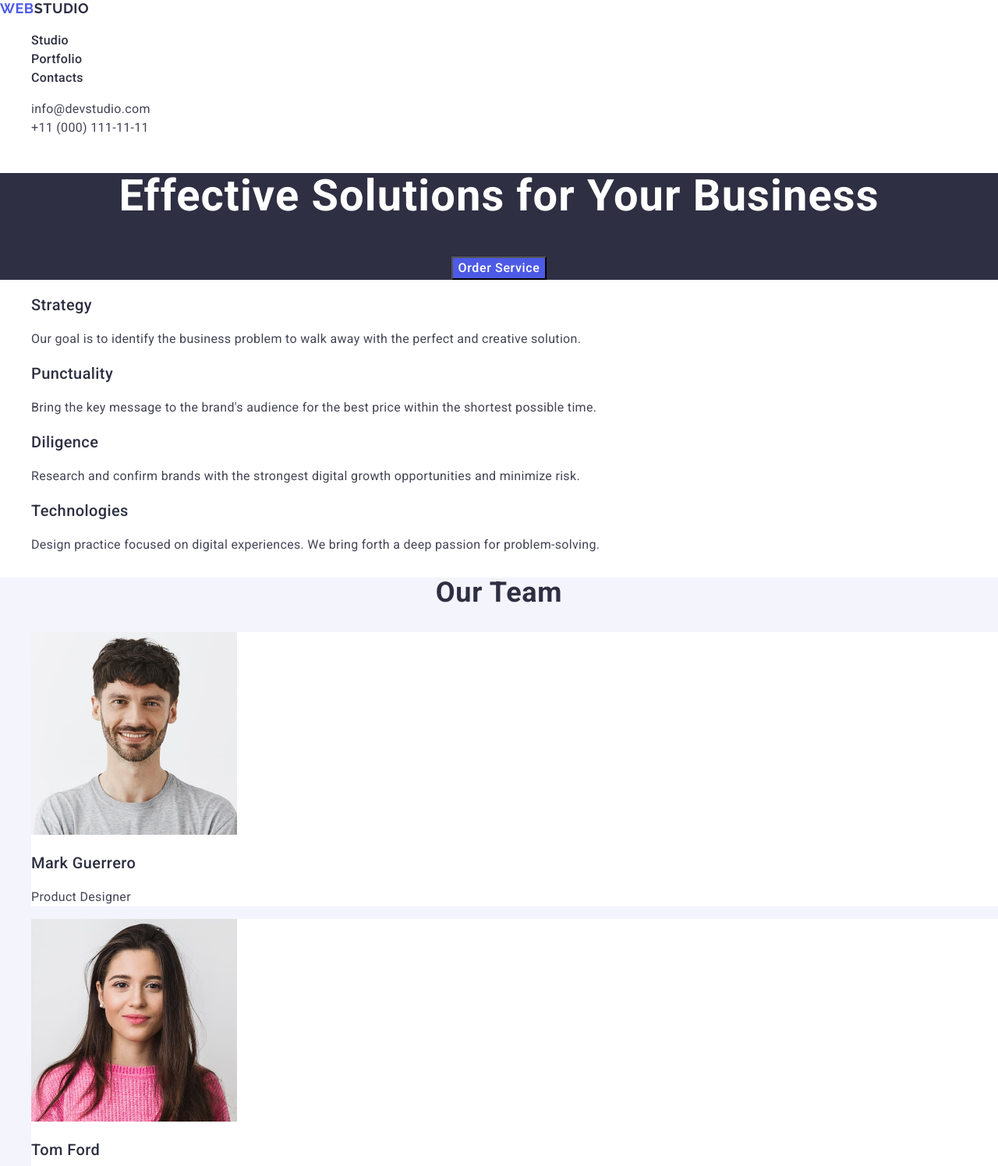
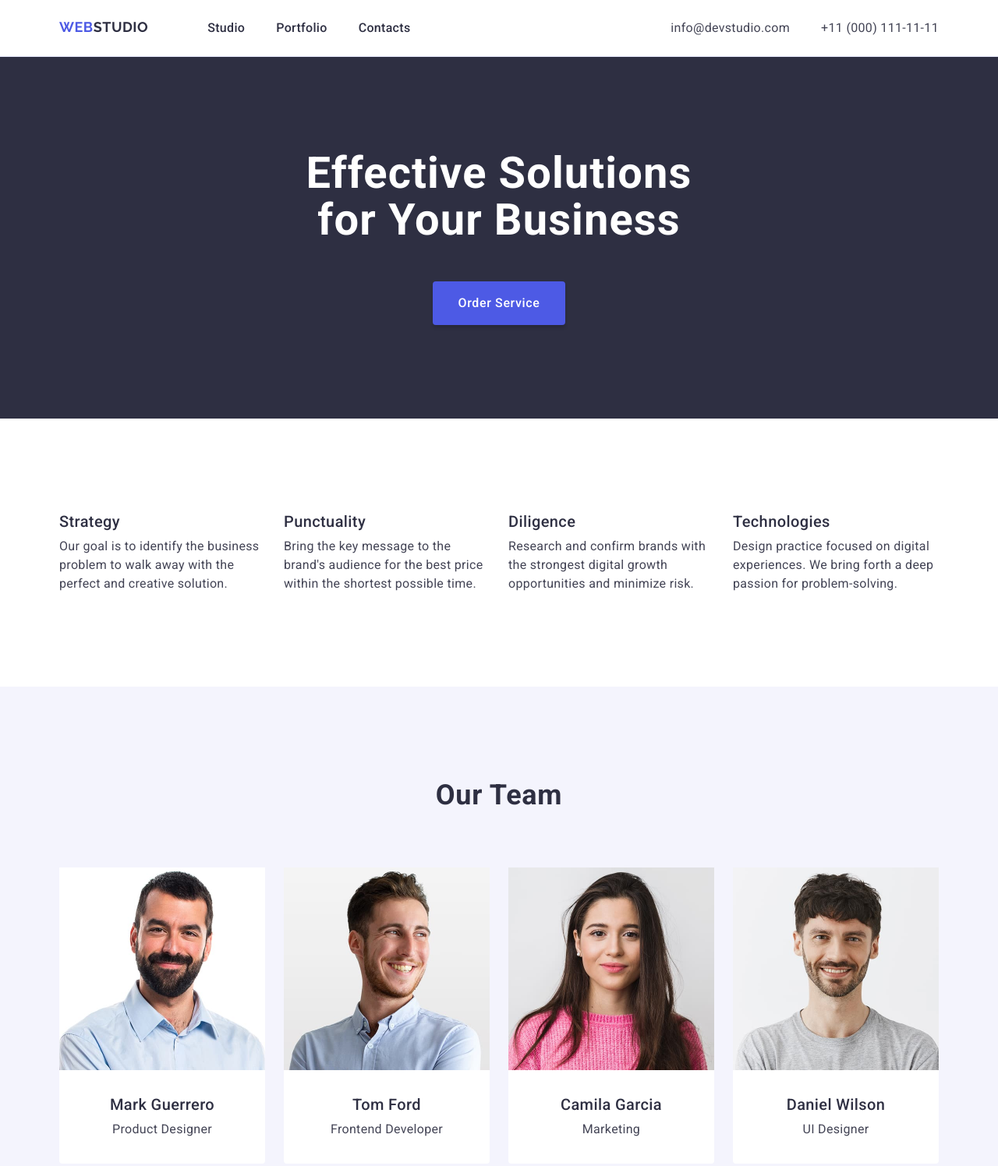
Before and after one commit to eugeneskoryk/goit-markup-hw-03, a plain HTML site: page index.html in a window 1280 px wide. Shown: the top 1496 px of the page at 78% size. Drawn offline with nearby package versions, Linux system fonts and the light colour scheme.

Commit message:
hw#3 first push

```diff
--- a/css/styles.css
+++ b/css/styles.css
@@ -1,9 +1,30 @@
+/* general */
+
 a {
   text-decoration: none;
 }
 
-li {
-  list-style: none;
+ul,
+ol {
+  margin: 0;
+  padding: 0;
+  list-style-type: none;
+}
+
+h1,
+h2,
+h3,
+h4,
+h5,
+h6,
+p {
+  margin: 0;
+}
+
+img {
+  display: block;
+  max-width: 100%;
+  margin-bottom: 32px;
 }
 
 body {
@@ -12,14 +33,42 @@ body {
   background-color: #fff;
 }
 
-/*.header-style {}*/
+.visually-hidden {
+  position: absolute;
+  width: 1px;
+  height: 1px;
+  margin: -1px;
+  border: 0;
+  padding: 0;
+  white-space: nowrap;
+  clip-path: inset(100%);
+  clip: rect(0 0 0 0);
+  overflow: hidden;
+}
+
+.section {
+  padding: 120px 0;
+}
+
+.container {
+  max-width: 1158px;
+  padding: 0 15px;
+  margin: 0 auto;
+}
+
+/* header */
+
+.header-style {
+  border-bottom: 1px solid #e7e9fc;
+}
+
+.header-container {
+  display: flex;
+  justify-content: space-between;
+}
 
 .navigation-style {
-  font-weight: 500;
-  font-size: 16px;
-  line-height: 1.5;
-  letter-spacing: 0.02em;
-  color: #2e2f42;
+  display: flex;
 }
 
 .logo {
@@ -32,13 +81,24 @@ body {
   color: #4d5ae5;
 }
 
+.header-logo {
+  padding: 24px 0;
+  margin-right: 76px;
+}
+
 .header-logo .logo-second-word {
   color: #2e2f42;
 }
 
-/*.navigation-list {}*/
+.navigation-list {
+  display: flex;
+  align-items: center;
+  gap: 40px;
+}
 
 .navigation-link {
+  display: block;
+  padding: 24px 0;
   font-weight: 500;
   font-size: 16px;
   line-height: 1.5;
@@ -50,9 +110,16 @@ body {
   font-style: normal;
 }
 
-/*.address-list {}*/
+.address-list {
+  display: flex;
+  align-items: center;
+  gap: 40px;
+}
 
 .address-link {
+  display: block;
+  padding: 24px 0;
+  font-weight: 400;
   font-size: 16px;
   line-height: 1.5;
   letter-spacing: 0.02em;
@@ -66,6 +133,8 @@ body {
   color: #404bbf;
 }
 
+/* hero */
+
 .order-service-section {
   background-color: #2e2f42;
   text-align: center;
@@ -77,6 +146,10 @@ body {
   line-height: 1.07;
   letter-spacing: 0.02em;
   color: #ffffff;
+  max-width: 496px;
+  margin-bottom: 48px;
+  margin-left: auto;
+  margin-right: auto;
 }
 
 .order-service-button {
@@ -88,6 +161,12 @@ body {
   letter-spacing: 0.04em;
   text-align: center;
   cursor: pointer;
+  box-shadow: 0 4px 4px 0 rgba(0, 0, 0, 0.15);
+  border: 0;
+  border-radius: 4px;
+  padding: 16px 32px;
+  width: 170px;
+  height: 56px;
 }
 
 .order-service-button:hover,
@@ -95,9 +174,22 @@ body {
   background-color: #404bbf;
 }
 
-/*.our-benefits-list {}*/
+/* benefits */
 
-/*.our-benefits-list-item {}*/
+.our-benefits-list {
+  display: flex;
+  justify-content: space-between;
+}
+
+.our-benefits-list-item {
+  flex-basis: calc((100% - 72px) / 4);
+}
+
+.our-benefits-list-item-header {
+  margin-bottom: 8px;
+}
+
+/* our team */
 
 .our-team-section {
   background-color: #f4f4fd;
@@ -112,6 +204,19 @@ body {
   text-align: center;
   text-transform: capitalize;
   color: #2e2f42;
+  margin-bottom: 72px;
+}
+
+.our-team-list {
+  display: flex;
+  justify-content: space-between;
+}
+
+.our-team-list-item {
+  background-color: #fff;
+  border-radius: 0 0 4px 4px;
+  padding-bottom: 32px;
+  text-align: center;
 }
 
 .our-benefits-list-item-header,
@@ -122,6 +227,7 @@ body {
   line-height: 1.2;
   letter-spacing: 0.02em;
   color: #2e2f42;
+  margin-bottom: 8px;
 }
 
 .our-benefits-list-item-text,
@@ -133,19 +239,38 @@ body {
   letter-spacing: 0.02em;
 }
 
-/*.our-team-list {}*/
-
-.our-team-list-item {
-  background-color: #fff;
+.our-portfolio-list {
+  display: flex;
+  flex-wrap: wrap;
+  row-gap: 48px;
+  column-gap: 24px;
 }
 
-/*.our-portfolio-list {}*/
+.our-portfolio-list-item {
+  border-bottom: 1px solid #e7e9fc;
+  border-left: 1px solid #e7e9fc;
+  border-right: 1px solid #e7e9fc;
+  flex-basis: calc((100% - 48px) / 3);
+  padding-bottom: 32px;
+}
 
-/*.our-portfolio-list-item {}*/
+.our-portfolio-list-item-header,
+.our-portfolio-list-item-text {
+  padding-left: 16px;
+}
+
+/* footer */
 
 .footer-style {
   background-color: #2e2f42;
   color: #f4f4fd;
+  padding: 100px 0;
+}
+
+
+.footer-logo {
+  display: block;
+  margin-bottom: 16px;
 }
 
 .footer-logo .logo-second-word {
@@ -158,4 +283,5 @@ body {
   line-height: 1.5;
   letter-spacing: 0.02em;
   color: #f4f4fd;
+  max-width: 264px;
 }
--- a/index.html
+++ b/index.html
@@ -1,67 +1,63 @@
 <!DOCTYPE html>
 <html lang="en">
+
 <head>
   <meta charset="UTF-8" />
   <meta name="viewport" content="width=device-width, initial-scale=1.0" />
   <title>WebStudio</title>
 
-    <link
-      rel="stylesheet"
-      href="https://cdnjs.cloudflare.com/ajax/libs/modern-normalize/3.0.1/modern-normalize.min.css"
+  <link rel="stylesheet" href="https://cdnjs.cloudflare.com/ajax/libs/modern-normalize/3.0.1/modern-normalize.min.css"
     integrity="sha512-q6WgHqiHlKyOqslT/lgBgodhd03Wp4BEqKeW6nNtlOY4quzyG3VoQKFrieaCeSnuVseNKRGpGeDU3qPmabCANg=="
-      crossorigin="anonymous"
-      referrerpolicy="no-referrer"
-    />
+    crossorigin="anonymous" referrerpolicy="no-referrer" />
 
   <link rel="preconnect" href="https://fonts.googleapis.com" />
   <link rel="preconnect" href="https://fonts.gstatic.com" crossorigin />
-    <link
-      href="https://fonts.googleapis.com/css2?family=Raleway:wght@700&family=Roboto:wght@400;500;700&display=swap"
-      rel="stylesheet"
-    />
+  <link href="https://fonts.googleapis.com/css2?family=Raleway:wght@700&family=Roboto:wght@400;500;700&display=swap"
+    rel="stylesheet" />
 
   <link rel="stylesheet" href="./css/styles.css" />
 </head>
+
 <body>
+
   <header class="header-style">
+    <div class="container header-container">
       <nav class="navigation-style">
-        <a class="logo header-logo" href="./index.html"
-          >Web<span class="logo-second-word">Studio</span></a
-        >
+        <a class="logo header-logo" href="./index.html">Web<span class="logo-second-word">Studio</span></a>
         <ul class="navigation-list">
-          <li><a class="navigation-link" href="./index.html">Studio</a></li>
-          <li><a class="navigation-link" href="">Portfolio</a></li>
-          <li><a class="navigation-link" href="">Contacts</a></li>
+          <li class="navigation-list-item"><a class="navigation-link" href="./index.html">Studio</a></li>
+          <li class="navigation-list-item"><a class="navigation-link" href="">Portfolio</a></li>
+          <li class="navigation-list-item"><a class="navigation-link" href="">Contacts</a></li>
         </ul>
       </nav>
       <address class="address-style">
         <ul class="address-list">
-          <li>
-            <a class="address-link" href="mailto:info@devstudio.com"
-              >info@devstudio.com</a
-            >
+          <li class="address-list-item">
+            <a class="address-link" href="mailto:info@devstudio.com">info@devstudio.com</a>
           </li>
-          <li>
-            <a class="address-link" href="tel:+110001111111"
-              >+11 (000) 111-11-11</a
-            >
+          <li class="address-list-item">
+            <a class="address-link" href="tel:+110001111111">+11 (000) 111-11-11</a>
           </li>
         </ul>
       </address>
+    </div>
   </header>
 
   <main>
-      <section class="order-service-section">
     <!--Order Service Section-->
+    <section class="section order-service-section">
+      <div class="container hero-container">
         <h1 class="hero-header-style">Effective Solutions for Your Business</h1>
         <button class="order-service-button" type="button">
           Order Service
         </button>
+      </div>
     </section>
 
-      <section>
-        <!--Benefits Section-->
-        <h2 hidden>Benefits</h2>
+    <!--Our Benefits Section-->
+    <section class="section our-benefits-section">
+      <div class="container benefits-container">
+        <h2 class="visually-hidden">Our Benefits</h2>
         <ul class="our-benefits-list">
           <li class="our-benefits-list-item">
             <h3 class="our-benefits-list-item-header">Strategy</h3>
@@ -92,115 +88,89 @@
             </p>
           </li>
         </ul>
+      </div>
     </section>
 
-      <section class="our-team-section">
     <!--Our Team Section-->
+    <section class="section our-team-section">
+      <div class="container">
         <h2 class="our-team-header">Our Team</h2>
         <ul class="our-team-list">
           <li class="our-team-list-item">
-            <img src=./images/img-resized.jpg alt="Mark Guerrero Photo"
-            width="264" height="260">
+            <img src=./images/img-3-resized.jpg alt="Mark Guerrero Photo" width="264" height="260">
             <h3 class="our-team-list-item-header">Mark Guerrero</h3>
             <p class="our-team-list-item-text">Product Designer</p>
           </li>
           <li class="our-team-list-item">
-            <img src=./images/img-1-resized.jpg alt="Tom Ford Photo" width="264"
-            height="260">
+            <img src=./images/img-2-resized.jpg alt="Tom Ford Photo" width="264" height="260">
             <h3 class="our-team-list-item-header">Tom Ford</h3>
             <p class="our-team-list-item-text">Frontend Developer</p>
           </li>
           <li class="our-team-list-item">
-            <img src=./images/img-2-resized.jpg alt="Camila Garcia Photo"
-            width="264" height="260">
+            <img src=./images/img-1-resized.jpg alt="Camila Garcia Photo" width="264" height="260">
             <h3 class="our-team-list-item-header">Camila Garcia</h3>
             <p class="our-team-list-item-text">Marketing</p>
           </li>
           <li class="our-team-list-item">
-            <img src=./images/img-3-resized.jpg alt="Daniel Wilson Photo"
-            width="264" height="260">
+            <img src=./images/img-resized.jpg alt="Daniel Wilson Photo" width="264" height="260">
             <h3 class="our-team-list-item-header">Daniel Wilson</h3>
             <p class="our-team-list-item-text">UI Designer</p>
           </li>
         </ul>
+      </div>
     </section>
 
-      <section>
     <!--Our Portfolio-->
+    <section class="section our-portfolio-section">
+      <div class="container">
         <h2 class="our-portfolio-header">Our Portfolio</h2>
         <ul class="our-portfolio-list">
           <li class="our-portfolio-list-item">
-            <img
-              src="./images/img-hw2-1.jpg"
-              alt="Banking App"
-              width="360"
-              height="300"
-            />
+            <img src="./images/img-hw2-1.jpg" alt="Banking App" width="360" height="300" />
             <h3 class="our-portfolio-list-item-header">Banking App</h3>
             <p class="our-portfolio-list-item-text">App</p>
           </li>
           <li class="our-portfolio-list-item">
-            <img
-              src="./images/img-hw2-2.jpg"
-              alt="Cashless Payment"
-              width="360"
-              height="300"
-            />
+            <img src="./images/img-hw2-2.jpg" alt="Cashless Payment" width="360" height="300" />
             <h3 class="our-portfolio-list-item-header">Cashless Payment</h3>
             <p class="our-portfolio-list-item-text">Marketing</p>
           </li>
           <li class="our-portfolio-list-item">
-            <img
-              src="./images/img-hw2-3.jpg"
-              alt="Meditation App"
-              width="360"
-              height="300"
-            />
+            <img src="./images/img-hw2-3.jpg" alt="Meditation App" width="360" height="300" />
             <h3 class="our-portfolio-list-item-header">Meditation App</h3>
             <p class="our-portfolio-list-item-text">App</p>
           </li>
           <li class="our-portfolio-list-item">
-            <img
-              src="./images/img-hw2-4.jpg"
-              alt="Taxi Service"
-              width="360"
-              height="300"
-            />
+            <img src="./images/img-hw2-4.jpg" alt="Taxi Service" width="360" height="300" />
             <h3 class="our-portfolio-list-item-header">Taxi Service</h3>
             <p class="our-portfolio-list-item-text">Marketing</p>
           </li>
           <li class="our-portfolio-list-item">
-            <img
-              src="./images/img-hw2-5.jpg"
-              alt="Screen Illustrations"
-              width="360"
-              height="300"
-            />
+            <img src="./images/img-hw2-5.jpg" alt="Screen Illustrations" width="360" height="300" />
             <h3 class="our-portfolio-list-item-header">Screen Illustrations</h3>
             <p class="our-portfolio-list-item-text">Design</p>
           </li>
           <li class="our-portfolio-list-item">
-            <img
-              src="./images/img-hw2-6.jpg"
-              alt="Online Courses"
-              width="360"
-              height="300"
-            />
+            <img src="./images/img-hw2-6.jpg" alt="Online Courses" width="360" height="300" />
             <h3 class="our-portfolio-list-item-header">Online Courses</h3>
             <p class="our-portfolio-list-item-text">Marketing</p>
           </li>
         </ul>
+      </div>
     </section>
+
   </main>
 
   <footer class="footer-style">
-      <a href="./index.html" class="logo footer-logo"
-        >Web<span class="logo-second-word">Studio</span></a
-      >
+    <div class="container">
+      <a href="./index.html" class="logo footer-logo">Web<span class="logo-second-word">Studio</span></a>
       <p class="footer-text">
         Increase the flow of customers and sales for your business with digital
         marketing & growth solutions.
       </p>
+    </div>
   </footer>
+
 </body>
+
 </html>
```
Lines whose indentation alone changed are shown as unchanged.
